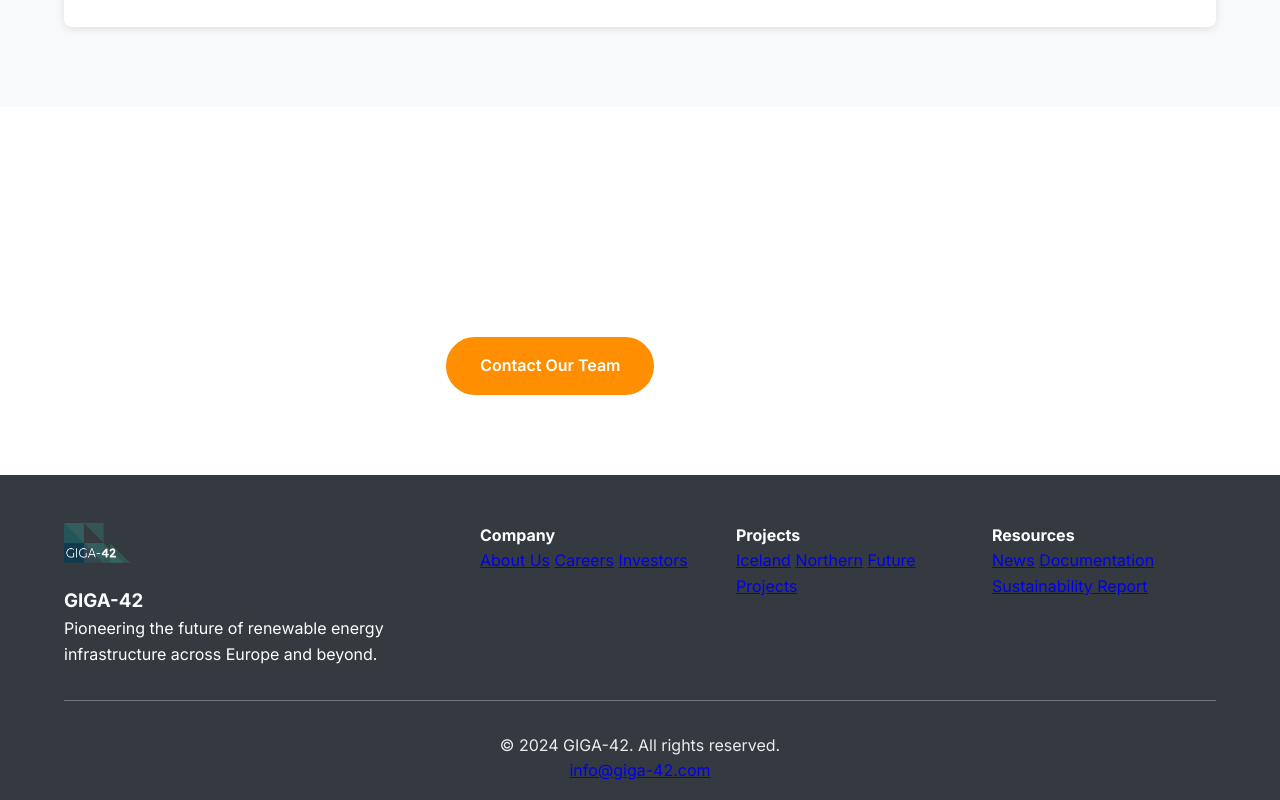
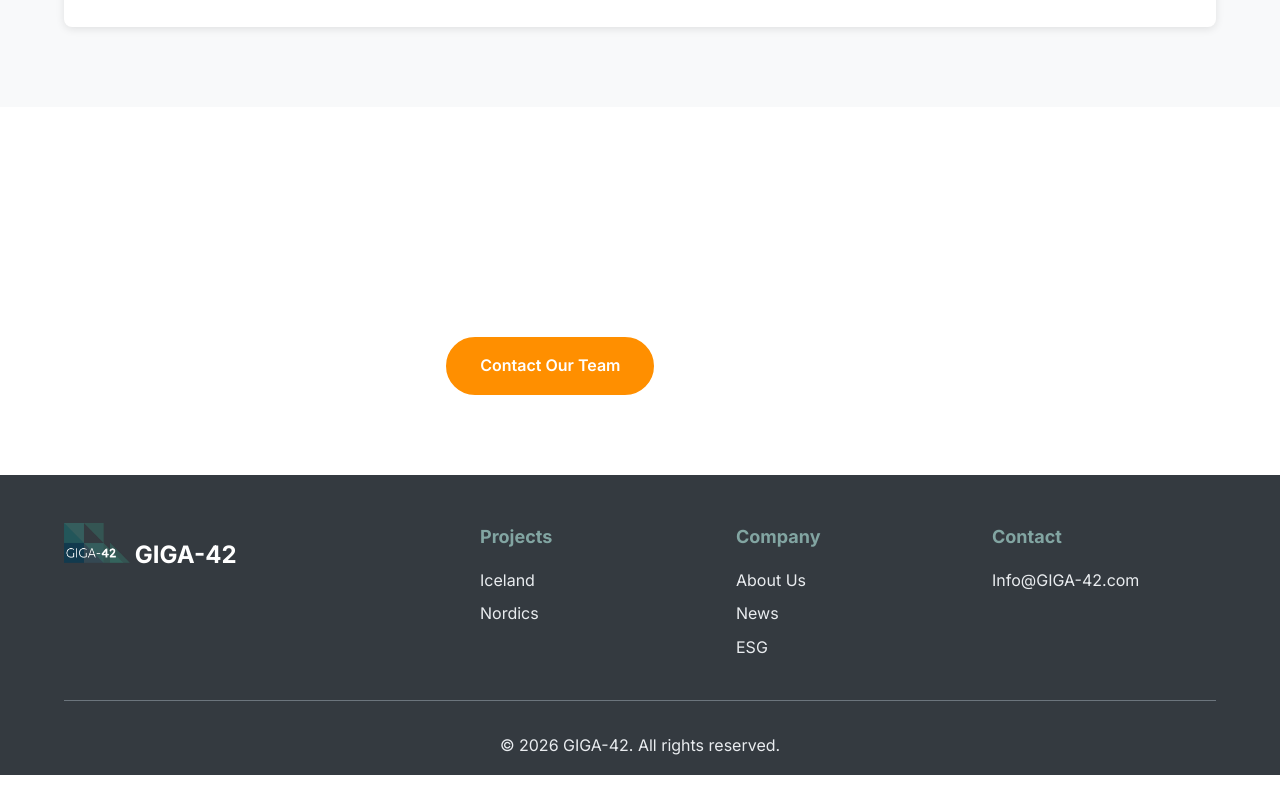
Before and after one commit to ismael-giga-42/website, a plain HTML site: page northerns.html in a window 1280 px wide. Shown: the part 3824-4624 px from the top of the page. After the commit the page ends 4599 px from the top, so only its background shows below. Drawn offline with Linux system fonts and the light colour scheme; files whose address does not match are found by name.

Commit message:
fix footer

```diff
--- a/northerns.html
+++ b/northerns.html
@@ -22,7 +22,7 @@
                 <li><a href="index.html" class="nav-link">Home</a></li>
                 <li><a href="index.html#projects" class="nav-link">Projects</a></li>
                 <li><a href="index.html#news" class="nav-link">News</a></li>
-                <li><a href="index.html#about" class="nav-link">About Us</a></li>
+                <li><a href="about.html" class="nav-link">About Us</a></li>
                 <li><a href="index.html#contact" class="nav-link contact-btn">Contact</a></li>
             </ul>
             <div class="hamburger">
@@ -159,37 +159,36 @@
     <footer class="footer">
         <div class="container">
             <div class="footer-content">
-                <div class="footer-brand">
-                    <img src="assets/Logo.png" alt="GIGA-42 Logo" class="footer-logo">
-                    <h3>GIGA-42</h3>
-                    <p>Pioneering the future of renewable energy infrastructure across Europe and beyond.</p>
+                <div class="footer-logo">
+                    <img src="assets/logo.png" alt="GIGA-42 Logo" class="logo-footer">
+                    <span class="footer-text">GIGA-42</span>
                 </div>
                 <div class="footer-links">
-                    <div class="footer-column">
-                        <h4>Company</h4>
-                        <a href="index.html#about">About Us</a>
-                        <a href="#">Careers</a>
-                        <a href="#">Investors</a>
+                    <div class="footer-section">
+                        <h5>Projects</h5>
+                        <ul>
+                            <li><a href="#projects">Iceland</a></li>
+                            <li><a href="#projects">Nordics</a></li>
+                        </ul>
                     </div>
-                    <div class="footer-column">
-                        <h4>Projects</h4>
-                        <a href="iceland-project.html">Iceland</a>
-                        <a href="northerns.html">Northern</a>
-                        <a href="#">Future Projects</a>
+                    <div class="footer-section">
+                        <h5>Company</h5>
+                        <ul>
+                            <li><a href="about.html">About Us</a></li>
+                            <li><a href="#news">News</a></li>
+                            <li><a href="#sustainability">ESG</a></li>
+                        </ul>
                     </div>
-                    <div class="footer-column">
-                        <h4>Resources</h4>
-                        <a href="index.html#news">News</a>
-                        <a href="#">Documentation</a>
-                        <a href="#">Sustainability Report</a>
+                    <div class="footer-section">
+                        <h5>Contact</h5>
+                        <ul>
+                            <li><a href="mailto:Info@GIGA-42.com">Info@GIGA-42.com</a></li>
+                        </ul>
                     </div>
                 </div>
             </div>
             <div class="footer-bottom">
-                <p>&copy; 2024 GIGA-42. All rights reserved.</p>
-                <div class="footer-contact">
-                    <a href="mailto:info@giga-42.com">info@giga-42.com</a>
-                </div>
+                <p>&copy; 2026 GIGA-42. All rights reserved.</p>
             </div>
         </div>
     </footer>
```
Also changed, not shown: about.html (+4 -4 lines), giga-42-scale42-joint-venture.html (+7 -9 lines), iceland-project-milestone.html (+7 -7 lines), iceland-project.html (+23 -24 lines).
